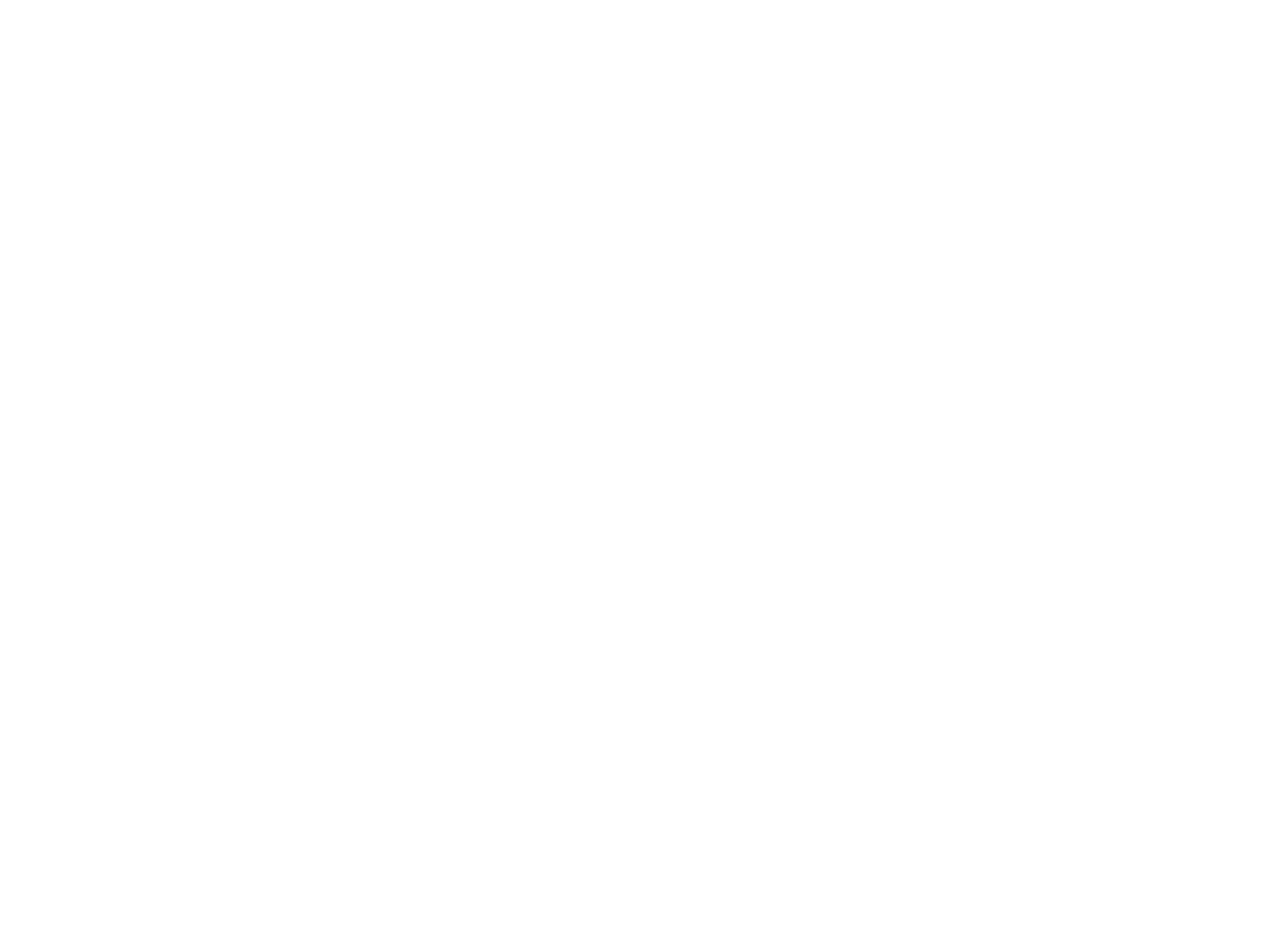
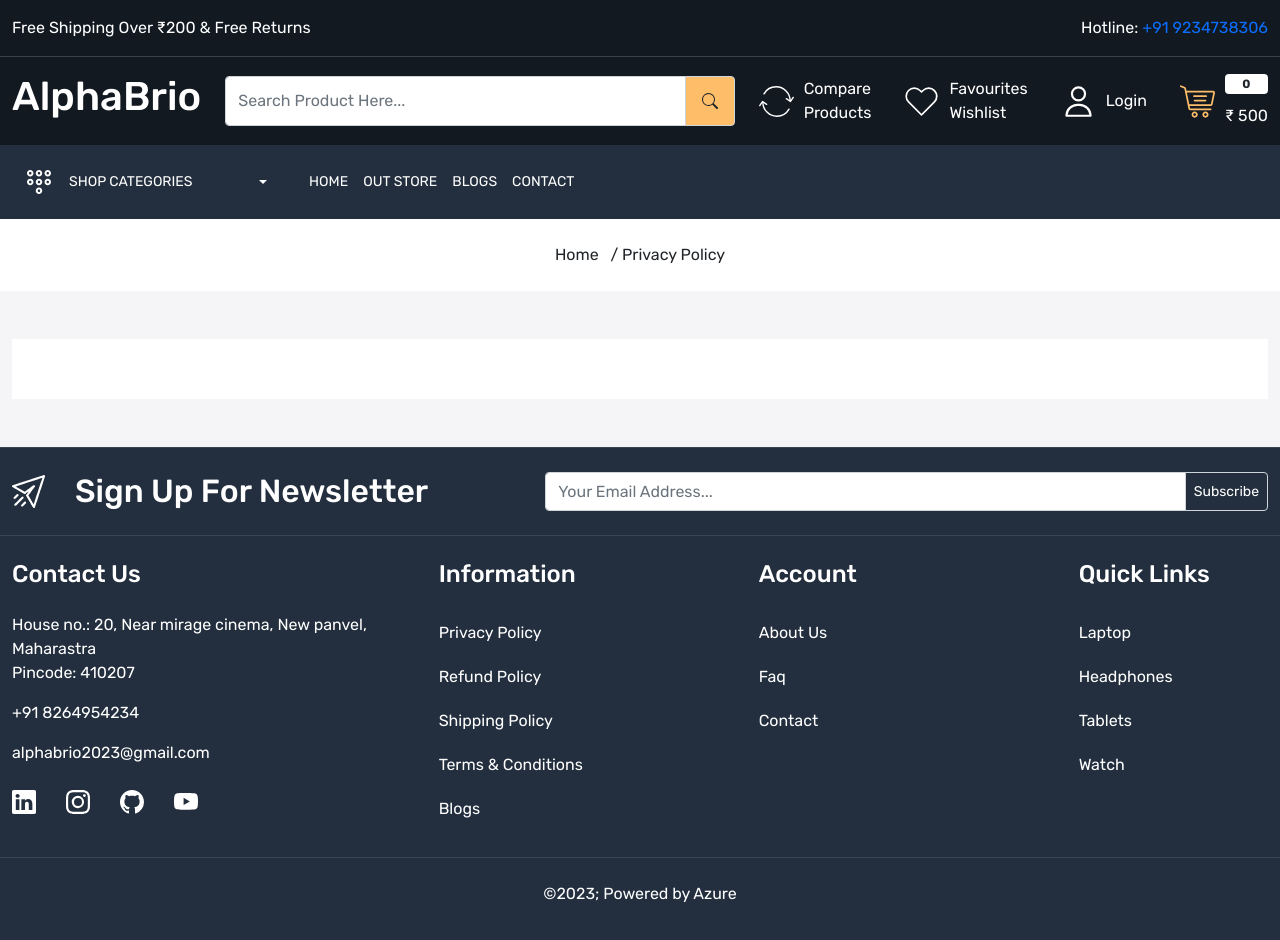
Before and after one commit to AAnuj26/AlphaBrio, a React (Vite) app: page /privacy-policy in a window 1280 px wide. Before the commit this address had no page. Shown: the top 940 px of the page. Before the commit the page ends 800 px from the top, so only its background shows below. Built offline with nearby package versions, Linux system fonts and the light colour scheme.

Commit message:
Add policy pages to the router and update footer links

```diff
--- a/src/App.jsx
+++ b/src/App.jsx
@@ -12,6 +12,10 @@
 import SignUp from "./pages/SignUp";
 import ResetPassword from "./pages/ResetPassword";
 import SingleBlog from "./pages/SingleBlog";
+import PrivacyPolicy from "./pages/PrivacyPolicy";
+import RefundPolicy from "./pages/RefundPolicy";
+import ShippingPolicy from "./pages/ShippingPolicy";
+import TermsAndConditions from "./pages/TermsAndConditions";
 
 function App() {
   return (
@@ -31,6 +35,10 @@
           <Route path="forgot-password" element={<ForgotPassword />} />
           <Route path="reset-password" element={<ResetPassword />} />
           <Route path="single-blog" element={<SingleBlog />} />
+          <Route path="privacy-policy" element={<PrivacyPolicy />} />
+          <Route path="refund-policy" element={<RefundPolicy />} />
+          <Route path="shipping-policy" element={<ShippingPolicy />} />
+          <Route path="terms-and-conditions" element={<TermsAndConditions />} />
         </Route>
       </Routes>
     </>
--- a/src/components/Footer.jsx
+++ b/src/components/Footer.jsx
@@ -1,4 +1,3 @@
-import React from "react";
 import { Link } from "react-router-dom";
 import { BsLinkedin, BsGithub, BsYoutube, BsInstagram } from "react-icons/bs";
 const Footer = () => {
@@ -71,11 +70,24 @@
             <div className="col-3">
               <h4 className="mb-4">Information</h4>
               <div className="footer-links d-flex flex-column">
-                <Link className="text-white py-2 mb-1">Privacy Policy</Link>
-                <Link className="text-white py-2 mb-1">Refund Policy</Link>
-                <Link className="text-white py-2 mb-1">Shipping Policy</Link>
-                <Link className="text-white py-2 mb-1">Terms & Conditions</Link>
-                <Link className="text-white py-2 mb-1">Blogs</Link>
+                <Link to={"privacy-policy"} className="text-white py-2 mb-1">
+                  Privacy Policy
+                </Link>
+                <Link to={"refund-policy"} className="text-white py-2 mb-1">
+                  Refund Policy
+                </Link>
+                <Link to={"shipping-policy"} className="text-white py-2 mb-1">
+                  Shipping Policy
+                </Link>
+                <Link
+                  to={"terms-and-conditions"}
+                  className="text-white py-2 mb-1"
+                >
+                  Terms & Conditions
+                </Link>
+                <Link to={"blogs"} className="text-white py-2 mb-1">
+                  Blogs
+                </Link>
               </div>
             </div>
             <div className="col-3">
@@ -84,7 +96,9 @@
               <div className="footer-links d-flex flex-column">
                 <Link className="text-white py-2 mb-1">About Us</Link>
                 <Link className="text-white py-2 mb-1">Faq</Link>
-                <Link className="text-white py-2 mb-1">Contact</Link>
+                <Link to={"contact"} className="text-white py-2 mb-1">
+                  Contact
+                </Link>
               </div>
             </div>
             <div className="col-2">
--- /dev/null
+++ b/src/pages/PrivacyPolicy.jsx
@@ -0,0 +1,23 @@
+import Meta from "../components/Meta";
+import BreadCrumb from "../components/BreadCrumb";
+
+const PrivacyPolicy = () => {
+  return (
+    <>
+      <Meta title={"Privacy Policy"} />
+      <BreadCrumb title={"Privacy Policy"} />
+
+      <section className="policy-wrapper py-5 home-wrapper-2">
+        <div className="container-xxl">
+          <div className="row">
+            <div className="col-12">
+              <div className="policy"></div>
+            </div>
+          </div>
+        </div>
+      </section>
+    </>
+  );
+};
+
+export default PrivacyPolicy;
--- /dev/null
+++ b/src/pages/RefundPolicy.jsx
@@ -0,0 +1,22 @@
+import Meta from "../components/Meta";
+import BreadCrumb from "../components/BreadCrumb";
+
+const RefundPolicy = () => {
+  return (
+    <>
+      <Meta title={"Refund Policy"} />
+      <BreadCrumb title={"Refund Policy"} />
+      <section className="policy-wrapper py-5 home-wrapper-2">
+        <div className="container-xxl">
+          <div className="row">
+            <div className="col-12">
+              <div className="policy"></div>
+            </div>
+          </div>
+        </div>
+      </section>
+    </>
+  );
+};
+
+export default RefundPolicy;
--- /dev/null
+++ b/src/pages/ShippingPolicy.jsx
@@ -0,0 +1,23 @@
+import Meta from "../components/Meta";
+import BreadCrumb from "../components/BreadCrumb";
+
+const ShippingPolicy = () => {
+  return (
+    <>
+      <Meta title={"Shipping Policy"} />
+      <BreadCrumb title={"Shipping Policy"} />
+
+      <section className="policy-wrapper py-5 home-wrapper-2">
+        <div className="container-xxl">
+          <div className="row">
+            <div className="col-12">
+              <div className="policy"></div>
+            </div>
+          </div>
+        </div>
+      </section>
+    </>
+  );
+};
+
+export default ShippingPolicy;
--- /dev/null
+++ b/src/pages/TermsAndConditions.jsx
@@ -0,0 +1,22 @@
+import Meta from "../components/Meta";
+import BreadCrumb from "../components/BreadCrumb";
+
+const TermsAndConditions = () => {
+  return (
+    <>
+      <Meta title={"Terms and Conditions"} />
+      <BreadCrumb title={"Terms and Conditions"} />
+      <section className="policy-wrapper py-5 home-wrapper-2">
+        <div className="container-xxl">
+          <div className="row">
+            <div className="col-12">
+              <div className="policy"></div>
+            </div>
+          </div>
+        </div>
+      </section>
+    </>
+  );
+};
+
+export default TermsAndConditions;
--- a/src/styles/main.css
+++ b/src/styles/main.css
@@ -631,3 +631,12 @@
 }
 
 /* auth Card Ends here */
+
+/* Policy Pages start*/
+
+.policy {
+  background-color: white;
+  padding: 30px;
+}
+
+/* Policy Pages end*/
```
